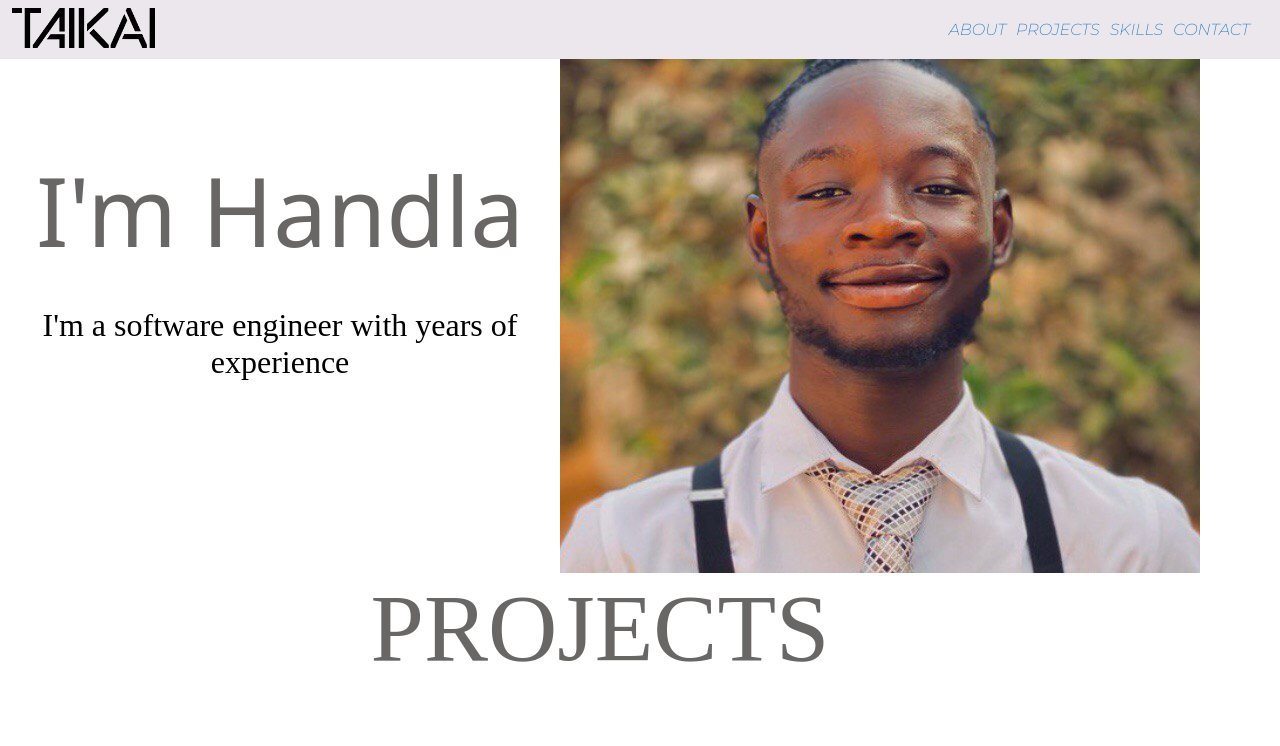
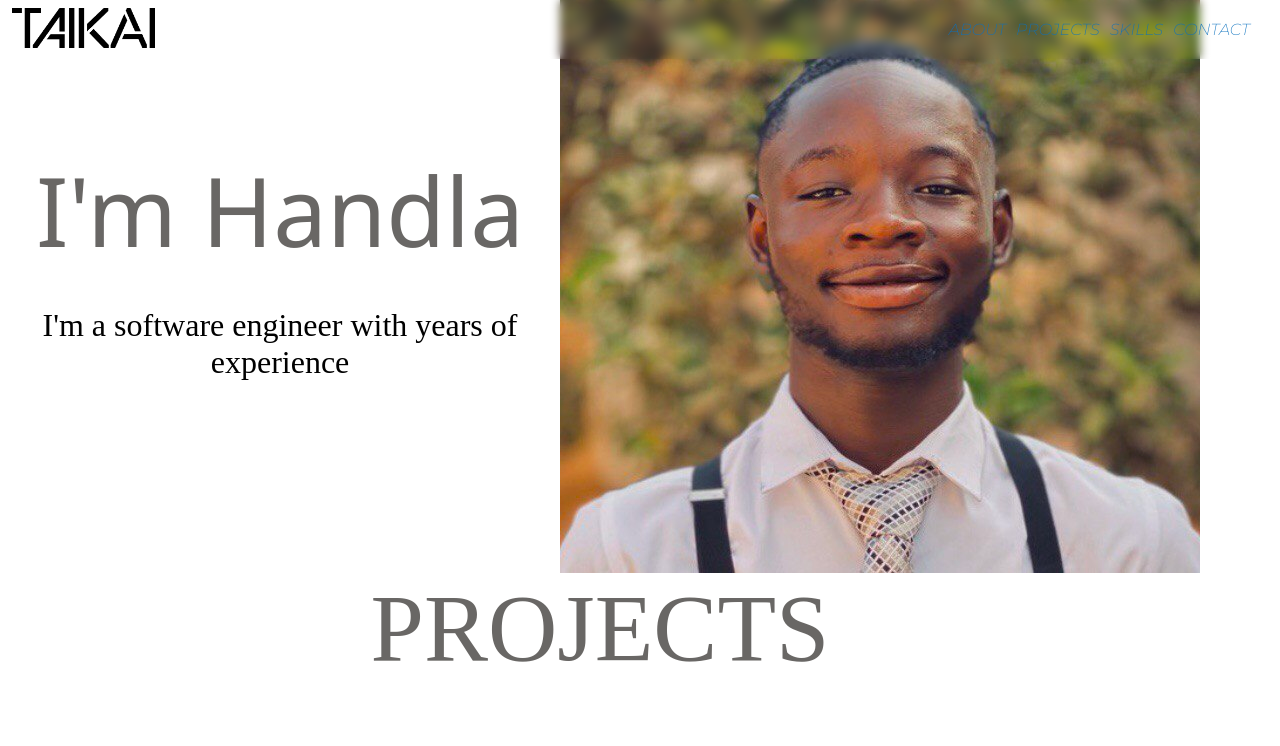
Before and after one commit to Phransis/Portfolio_Website, a React (Create React App) app: page / in a window 1280 px wide. Shown: the top 746 px of the page. Built offline with nearby package versions, Linux system fonts and the light colour scheme.

Commit message:
blurred the navbar

```diff
--- a/src/index.css
+++ b/src/index.css
@@ -39,11 +39,12 @@ nav{
   right: 0;
   left: 0;
   z-index: 1030;
-  background-color: rgb(235, 231, 237);
+  /* background-color: rgb(235, 231, 237); */
   display: flex;
   justify-content: space-between;
   align-items: center;
   padding: 4px 20px 4px 12px;
+  backdrop-filter: blur(5px);
 }
 
 /* nav:hover{
```
